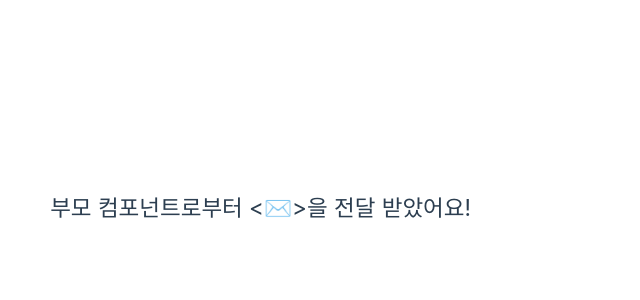
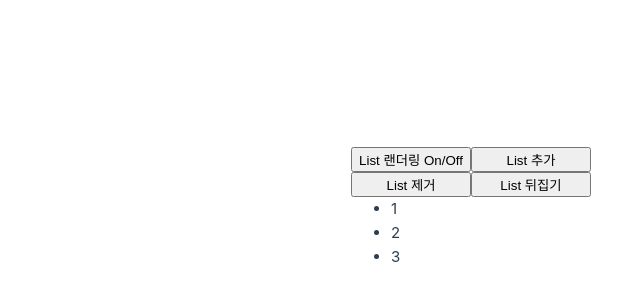
Before and after one commit to jsmin6330-hello-vue/jsmin6330-hello-vue.github.io, a Vue app: page / in a window 1280 px wide. Shown: the part 192-492 px from the top of the page, without its empty margins (169-809 px from the left). Built offline with nearby package versions, Linux system fonts and the light colour scheme.

Commit message:
morning_gymnastics
- List 랜더링 On/Off
- List 추가
- List 제거
- List 뒤집기

```diff
--- a/src/App.vue
+++ b/src/App.vue
@@ -1,11 +1,36 @@
 <script setup>
 import { ref } from 'vue'
-import child from './components/Child.vue'
 
-const pocketMoney = ref('부모 컴포넌트로부터 <✉️>을 전달 받았어요!')
+const show = ref(true)
+const list = ref([1, 2, 3])
+let person = 4
+
+function onoff(){
+	show.value = !show.value
+}
+function addlist(){
+	list.value.push(person++)
+}
+function removelist(){
+	list.value.pop()
+}
+function reverselist(){
+	list.value.reverse()
+}
+
 </script>
 
 <template>
-	<!-- <child/> -->
-	<child :pocketMoney="pocketMoney" />
+        <button @click="onoff()">List 랜더링 On/Off </button>
+        <button @click="addlist()">List 추가 </button>
+        <button @click="removelist">List 제거 </button>
+        <button @click="reverselist()">List 뒤집기 </button>
+
+	<template v-if="show">
+        <ul>
+                <li v-for="item of list"> {{ item }} </li>
+        </ul>
+	</template>
+        <p v-else-if= "list.length">List is not empty, but hidden.</p>
+        <p v-else>List is empty.</p>
 </template>
```
